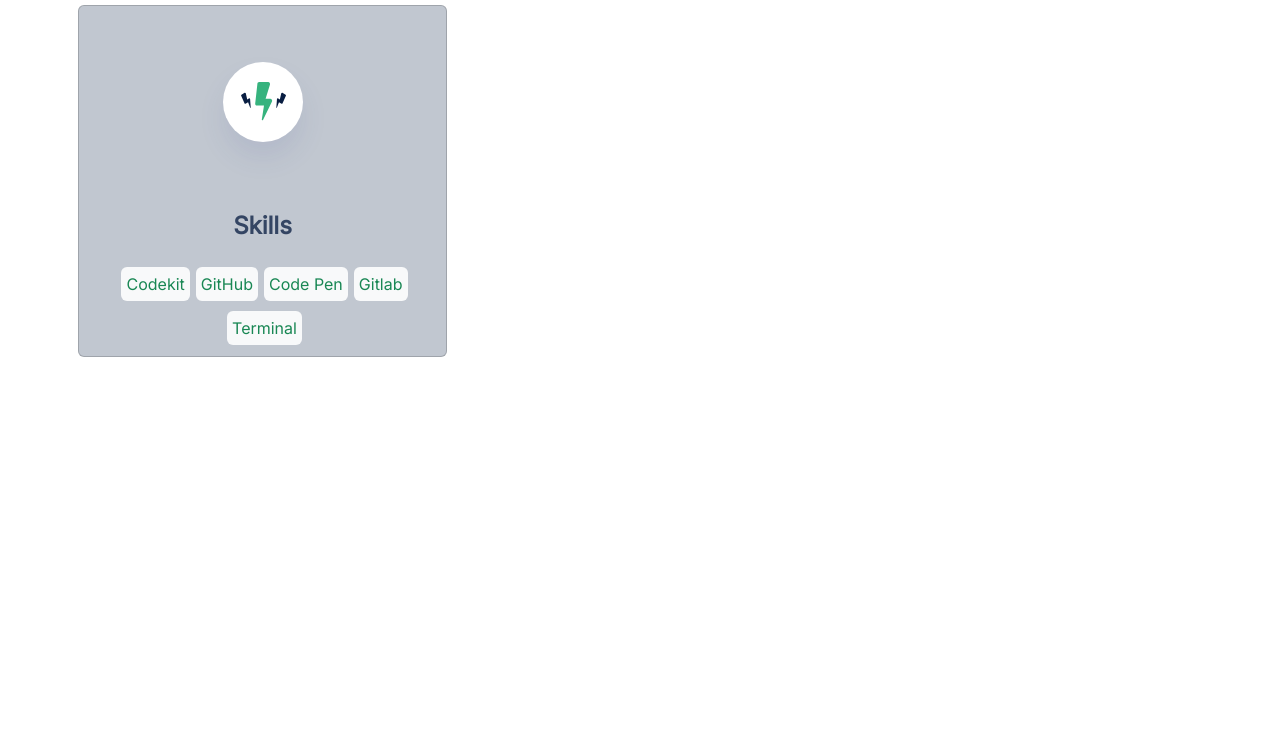
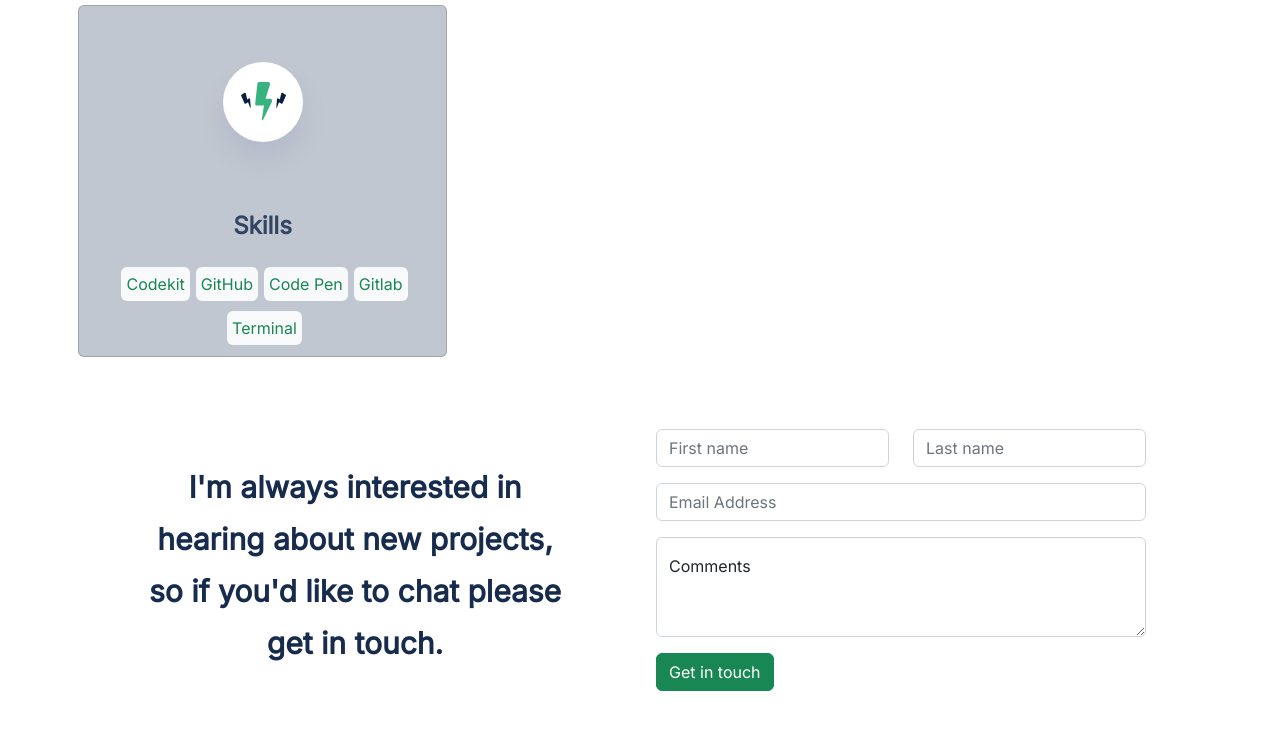
Before and after one commit to Lizdev-05/Pair-portfolio, a plain HTML site: page index.html in a window 1280 px wide. Shown: the part 3051-3787 px from the top of the page. Before the commit the page ends 3457 px from the top, so only its background shows below. Drawn offline with nearby package versions, Linux system fonts and the light colour scheme.

Commit message:
Add the form-section

```diff
--- a/index.html
+++ b/index.html
@@ -252,6 +252,39 @@
     </section>
 
 
+    <section class="container form-section my-5">
+            <div class="row container">
+              <div class="col">
+                <div class="form-info p-5">
+                    <p class="lead" style="font-weight: 700; font-size: 30px; line-height: 52px; color:#172B4D;">I'm always interested in hearing about new projects, so if you'd like to chat please get in touch.</p>
+                </div>
+
+              </div>
+              <div class="col">
+                <form action="https://formspree.io/f/mrgjjrrq" method="post" class="p-3">
+                    <div class="mb-3">
+                        <div class="row">
+                            <div class="col">
+                              <input type="text" class="form-control" placeholder="First name" required aria-label="First name">
+                            </div>
+                            <div class="col">
+                              <input type="text" class="form-control" placeholder="Last name" required aria-label="Last name">
+                            </div>
+                          </div>
+                    </div>
+                    <div class="mb-3">
+                      <input type="email" class="form-control" id="exampleInputEmail1" required aria-describedby="emailHelp" placeholder="Email Address">
+                    </div>
+                    <div class="form-floating">
+                        <textarea class="form-control" required placeholder="Leave a comment here" id="floatingTextarea2" style="height: 100px"></textarea>
+                        <label for="floatingTextarea2">Comments</label>
+                      </div>
+                    <button type="submit" class="btn btn-success mt-3">Get in touch</button>
+                  </form>
+              </div>
+          </div>
+    </section>
+
 
 
 
```
Also changed, not shown: style.css (+7 -0 lines).
